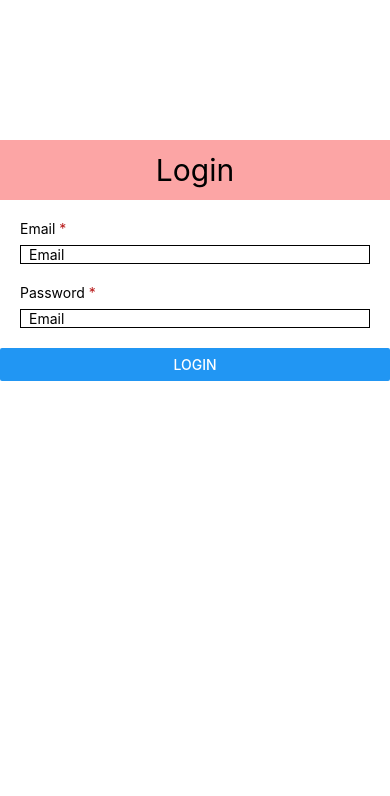
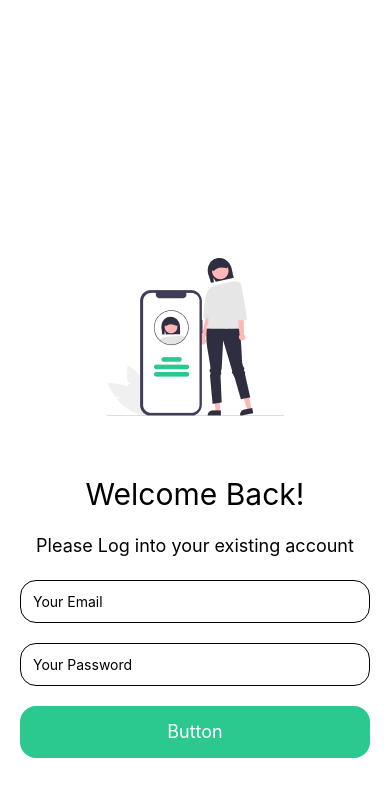
Before and after one commit to peekeah/easylogin-mobile, a React Native app: screen / in a window 390 px wide. Shown: the top 796 px of the page. Built offline with nearby package versions, Linux system fonts and the light colour scheme.

Commit message:
feat: add form & image in login page

```diff
--- a/components/Login.jsx
+++ b/components/Login.jsx
@@ -1,27 +1,32 @@
-import { Button, Text, TextInput, View } from 'react-native';
+import { Image, Text, TextInput, TouchableOpacity, View } from 'react-native';
+
+import Person from '../assets/person.png';
 
 const Login = () => {
     return (
-        <View className="mt-10 m">
-            <Text className="p-3 w-full text-center text-3xl bg-red-300">Login</Text>
+        <View className="mt-[25%]">
             <View className="p-5 space-y-5">
-                <View>
-                    <Text className="mb-2">Email <Text className="text-red-700">*</Text></Text>
-                    <TextInput className="border border-black px-2" placeholder="Email" />
+                <View  className="flex justify-center items-center w-full my-10">
+                    <Image source={Person} />
                 </View>
-                <View>
-                    <Text className="mb-2">Password <Text className="text-red-700">*</Text></Text>
-                    <TextInput className="border border-black px-2" placeholder="Email" />
+                <Text className="text-center text-3xl">Welcome Back!</Text>
+                <Text className="text-center text-lg my-3">Please Log into your existing account</Text>
+                <View className="space-y-5">
+                    <TextInput
+                        className="border border-black p-3 rounded-2xl"
+                        placeholder="Your Email"
+                    />
+                    <TextInput
+                        className="border border-black p-3 rounded-2xl"
+                        placeholder="Your Password"
+                    />
                 </View>
+                <TouchableOpacity onPress={() => {/* do this */}}>
+                    <View className="p-3 rounded-2xl bg-green justify-center">
+                        <Text className="text-white text-lg text-center">Button</Text>
+                    </View>
+                </TouchableOpacity>
             </View>
-            <View>
-                <Button
-                    title="Login"
-                    className="bg-purple-300"
-                />
-            </View>
-
-
         </View>
     )
 }
```
Also changed, not shown: assets/person.png (added).
